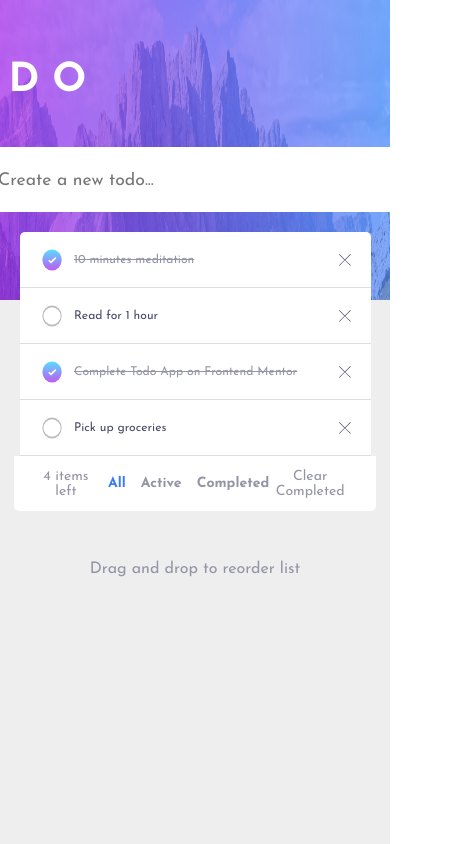
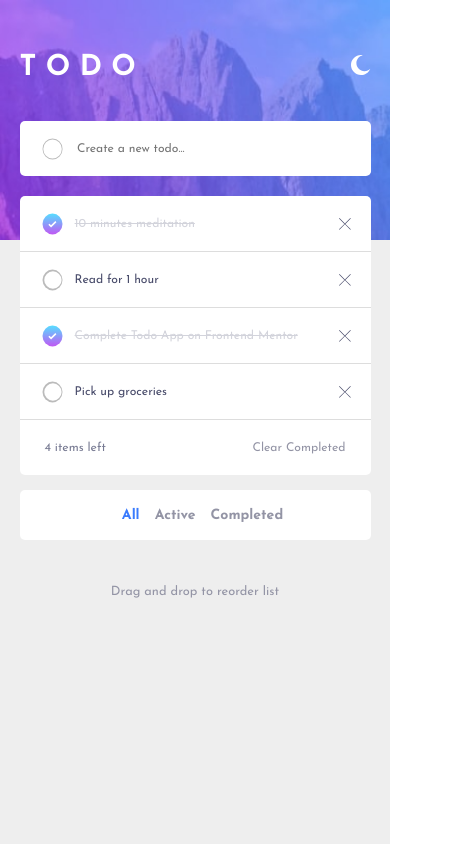
Before and after one commit to Ulisesx21/todo-app, a React (Create React App) app: page / in a window 390 px wide. Shown: the whole page, 470 px wide, since content can reach past the window. Built offline with nearby package versions, Linux system fonts and the light colour scheme.

Commit message:
Finish for now

```diff
--- a/src/App.css
+++ b/src/App.css
@@ -8,6 +8,7 @@
   margin: 0;
   padding: 0;
   min-height: 100%;
+  box-sizing: border-box;
 }
 
 .D-app{
--- a/src/components/container/todolist.jsx
+++ b/src/components/container/todolist.jsx
@@ -130,9 +130,7 @@ const Todolist = ({ changeModeApp }) => {
         <div className='todoscontainer'>
             <TodoMode changeMode={changeMode} mode={mode}></TodoMode>
             <TodoForm create={createTodo} mode={mode}></TodoForm>
-            <div>
-                {todoFilterRender(todoFilter)}
-            </div>
+            {todoFilterRender(todoFilter)}
             <TodoFilter filter={filterTodo} clear={clearCompletedTodo} todo={todoList} filterType={todoFilter} mode={mode}></TodoFilter>
         </div>
     );
--- a/src/components/pure/header.jsx
+++ b/src/components/pure/header.jsx
@@ -1,11 +1,15 @@
 import React from 'react';
 import imgLight from "../images/bg-desktop-light.jpg"
 import imgDark from "../images/bg-desktop-dark.jpg"
+import imgLightMobile from "../images/bg-mobile-light.jpg"
+import imgDarkMobile from "../images/bg-mobile-dark.jpg"
+import "../styles/header.css"
 
 const Header = ({ mode }) => {
     return (
         <div style={{height: "4vh", width: "100%"}}>
-            <img src={mode ? imgDark : imgLight} alt="imgDark-imgLight" style={{width: "100%", height: "300px"}}></img>
+            <img src={mode ? imgDark : imgLight} alt="imgDark-imgLight" className="img-change-max"></img>
+            <img src={mode ? imgDarkMobile : imgLightMobile} alt="imgDark-imgLight" className="img-change-min"></img>
         </div>
     );
 }
--- a/src/components/pure/todo.jsx
+++ b/src/components/pure/todo.jsx
@@ -7,7 +7,7 @@ const Todo = ({ todo, remove, complete, mode, ...props }) => {
 
     function todoComplete(){
         if(todo.complete){
-            return(<div className='check' onClick={() => complete(todo)}><img src={iconCheck} alt="check"></img></div>)
+            return(<div className='check' onClick={() => complete(todo)}><img src={iconCheck} alt="check" className='img-check'></img></div>)
         }else{
             return(<div className={`uncheck ${mode && "uncheck-D"}`} onClick={() => complete(todo)}><div className={`uncheck-inside ${mode && "uncheck-inside-D"}`}></div></div>)
         }
@@ -17,7 +17,7 @@ const Todo = ({ todo, remove, complete, mode, ...props }) => {
         <div className={`todocontainer ${mode && "D"}`} {...props}>
             {todoComplete()}
             {todo.complete ?
-                <h4 className={`complete`}>{todo.description}</h4>
+                <h4 className={`complete ${mode && "c-D"}`}>{todo.description}</h4>
                 :
                 <h4 className={`incomplete ${mode && "incomplete-D"}`}>{todo.description}</h4>
             }
--- a/src/components/pure/todoFilter.jsx
+++ b/src/components/pure/todoFilter.jsx
@@ -7,13 +7,18 @@ const Filter = ({ filter, clear, todo, filterType, mode }) => {
         <>
         <div className={`filtercontainer ${mode && "D-filter"}`}>
             <h5 className='items-left'>{todo.length} item{`${todo.length === 1 ? "" : "s"}`} left</h5>
-            <div style={{display: "flex", justifyContent: "center"}}>
+            <div className='filter-bar-max'>
                 <h5 className={`filter ${filterType === "all" && "selected"} ${mode && "filter-D"}`} onClick={()=>filter("all")} >All</h5>
                 <h5 className={`filter ${filterType === "active" && "selected"} ${mode && "filter-D"}`} onClick={()=>filter("active")} >Active</h5>
                 <h5 className={`filter ${filterType === "complete" && "selected"} ${mode && "filter-D"}`} onClick={()=>filter("complete")} >Completed</h5>
             </div>
             <h5 className={`${mode ? "clear-complete-D" : "clear-complete"}`} onClick={()=>clear()} >Clear Completed</h5>
         </div>
+            <div className={`filter-bar-min ${mode && "D-filter"}`}>
+                <h5 className={`filter ${filterType === "all" && "selected"} ${mode && "filter-D"}`} onClick={()=>filter("all")} >All</h5>
+                <h5 className={`filter ${filterType === "active" && "selected"} ${mode && "filter-D"}`} onClick={()=>filter("active")} >Active</h5>
+                <h5 className={`filter ${filterType === "complete" && "selected"} ${mode && "filter-D"}`} onClick={()=>filter("complete")} >Completed</h5>
+            </div>
             <div className='dndAdvise'>Drag and drop to reorder list</div>
         </>
     );
--- a/src/components/pure/todoForm.jsx
+++ b/src/components/pure/todoForm.jsx
@@ -23,9 +23,9 @@ const TodoForm = ({ create, mode }) => {
     }
 
     return (
-        <div style={{margin: "20px 0"}}>
+        <div style={{margin: "20px 0"}} className="form-container">
             <form onSubmit={addTodo} className={`form ${mode && "D-form"}`}>
-                <div className='uncheckform'></div>
+                <div className={`uncheckform ${mode && "D-uncheck"}`}></div>
                 <input ref={inputRef} className={`inputform ${mode && "D-form"}`} placeholder='Create a new todo...'></input>
             </form>
         </div>
--- /dev/null
+++ b/src/components/styles/header.css
@@ -0,0 +1,27 @@
+.img-change-max {
+    width: 100%;
+    height: 300px;
+}
+
+.img-change-min {
+    display: none;
+}
+
+@media (max-width: 1280px){
+    .img-change-max{
+        height: 260px;
+    }
+}
+
+
+@media (max-width: 650px){
+    .img-change-max{
+        display: none;
+    }
+
+    .img-change-min{
+        width: 100%;
+        height: 240px;
+        display: block;
+    }
+}
--- a/src/components/styles/todo.css
+++ b/src/components/styles/todo.css
@@ -49,9 +49,13 @@ h4 {
 
 .complete{
     text-decoration: line-through;
-    color: hsl(236, 9%, 61%);
+    color: hsl(233, 11%, 84%);
     font-weight: 400;
     font-size: 1.1rem
+}
+
+.c-D {
+    color:hsl(233, 14%, 35%);
 }
 
 .incomplete {
@@ -68,18 +72,18 @@ h4 {
     display: flex;
     justify-content: center;
     align-items: center;
-    width: 540px;
     background: white;
     border-bottom: 1px solid #ddd;
     height: 65px;
     cursor: pointer;
+    width: 100%;
 }
 
 .todocontainer:active {
     cursor: pointer;
 }
 
-.todocontainer:nth-child(1) {
+.todocontainer:nth-child(3) {
     border-radius: 5px 5px 0 0;
 }
 
@@ -91,13 +95,32 @@ h4 {
 
 .cross {
     cursor: pointer;
-    margin: 0 20px 0 0;
+    margin: 0 20px 0 10px;
+}
+
+.img-check {
+    display: block;
 }
 
 
+@media (max-width: 1280px){
+
+    .todocontainer{
+        height: 60px;
+    }
+
+    .complete{
+        font-size: 1rem;
+    }
+
+    .incomplete {
+        font-size: 1rem;
+    }
+
+}
+
 @media (max-width: 650px){
     .todocontainer{
-        width: 70vw;
         height: 55px;
     }
 
@@ -132,9 +155,6 @@ h4 {
 }
 
 @media (max-width: 480px){
-    .todocontainer{
-        width: 90vw;
-    }
 
     .complete{
         font-size: 0.76rem;
@@ -143,4 +163,8 @@ h4 {
     .incomplete {
         font-size: 0.76rem;
     }
+
+    h4 {
+        width: 75%;
+    }
 }
--- a/src/components/styles/todoFilter.css
+++ b/src/components/styles/todoFilter.css
@@ -2,12 +2,13 @@
     display: flex;
     justify-content: space-between;
     align-items: center;
-    width: 490px;
+    width: 100%;
     background: white;
     padding: 0 25px;
     border-radius: 0 0 5px 5px;
     height: 55px;
     font-size: 1.06rem;
+    box-sizing: border-box;
 }
 
 .filter {
@@ -22,7 +23,7 @@
 
 .filter-D{
     margin-left: 15px;
-    color: hsl(236, 9%, 61%);
+    color: hsl(234, 11%, 52%);
     cursor: pointer;
 }
 
@@ -31,7 +32,7 @@
 }
 
 .items-left {
-    color: hsl(236, 9%, 61%);
+    color: hsl(234, 11%, 52%);
     font-weight: 400;
 }
 
@@ -42,7 +43,7 @@
 }
 
 .clear-complete-D {
-    color: hsl(236, 9%, 61%);
+    color: hsl(234, 11%, 52%);
     cursor: pointer;
     font-weight: 400;
 }
@@ -59,10 +60,7 @@
     color: hsl(220, 98%, 61%);
 }
 
-.D-filter{
-    color: white;
-    background: hsl(235, 24%, 19%);
-}
+
 
 .dndAdvise {
     margin-top: 50px;
@@ -70,8 +68,58 @@
 }
 
 
+.filter-bar-max {
+    display: flex;
+}
+
+
+.filter-bar-min {
+    display: none;
+    justify-content: center;
+    align-items: center;
+    width: 100%;
+    font-size: 1.06rem;
+    background: hsl(235, 24%, 19%);
+}
+
+.D-filter {
+    color: white;
+    background: hsl(235, 24%, 19%);
+}
+
+
 @media (max-width: 650px){
-    .filtercontainer{
-        width: 80vw;
+    .filter-bar-max{
+        display: none;
+    }
+
+    .filter-bar-min{
+        display: flex;
+        background: white;
+        margin-top: 15px;
+        border-radius: 5px;
+        height: 50px;
+    }
+
+    .items-left {
+        font-size: 0.76rem;
+    }
+
+    .clear-complete {
+        font-size: 0.76rem;
+    }
+
+    .clear-complete-D {
+        font-size: 0.76rem;
+    }
+
+    .dndAdvise {
+        margin-top: 45px;
+        font-size: 0.8rem;
+    }
+
+    .D-filter {
+        color: white;
+        background: hsl(235, 24%, 19%);
     }
 }
--- a/src/components/styles/todoForm.css
+++ b/src/components/styles/todoForm.css
@@ -12,7 +12,6 @@
 .form {
     display: flex;
     align-items: center;
-    width: 540px;
     background: white;
     border-radius: 5px;
     height: 65px;
@@ -23,10 +22,48 @@
     width: 24px;
     border-radius: 50%;
     border: 1px solid #bbb;
-    margin: 0 20px 0 25px;
+    margin: 0 20px 0 20px;
 }
 
 .D-form{
     color: white;
     background: hsl(235, 24%, 19%);
 }
+
+.D-uncheck {
+    border: 1px solid hsl(233, 14%, 35%);
+}
+
+.form-container {
+    width: 100%;
+}
+
+
+@media (max-width: 1280px){
+    .inputform {
+        height: 55px;
+        font-size: 1rem;
+    }
+
+    .form {
+        height: 60px;
+    }
+}
+
+
+@media (max-width: 650px){
+
+    .inputform {
+        height: 50px;
+        font-size: 0.76rem;
+    }
+
+    .form {
+        height: 55px;
+    }
+
+    .uncheckform {
+        transform: scale(0.8);
+        margin: 0 10px 0 20px;
+    }
+}
--- a/src/components/styles/todoList.css
+++ b/src/components/styles/todoList.css
@@ -8,3 +8,21 @@
     top: 100px;
     margin-bottom: 100px;
 }
+
+@media (max-width: 1280px){
+    .todoscontainer {
+        width: 530px;
+    }
+}
+
+@media (max-width: 650px){
+    .todoscontainer {
+        width: 75vw;
+    }
+}
+
+@media (max-width: 480px){
+    .todoscontainer {
+        width: 90vw;
+    }
+}
--- a/src/components/styles/todoMode.css
+++ b/src/components/styles/todoMode.css
@@ -2,7 +2,7 @@
     display: flex;
     justify-content: space-between;
     align-items: center;
-    width: 540px;
+    width: 100%;
 }
 
 .mode-title{
@@ -13,5 +13,35 @@
 .moon{
     height: 25px;
     width: 25px;
+    margin-bottom: 5px;
     cursor: pointer;
 }
+
+@media (max-width: 1280px){
+    .mode-title{
+        font-size: 2.2rem;
+    }
+
+    .moon{
+        height: 22px;
+        width: 22px;
+    }
+}
+
+
+@media (max-width: 650px){
+    .mode-title{
+        font-size: 2rem;
+    }
+}
+
+@media (max-width: 480px){
+    .mode-title{
+        font-size: 1.8rem;
+    }
+
+    .moon{
+        height: 20px;
+        width: 20px;
+    }
+}
```
